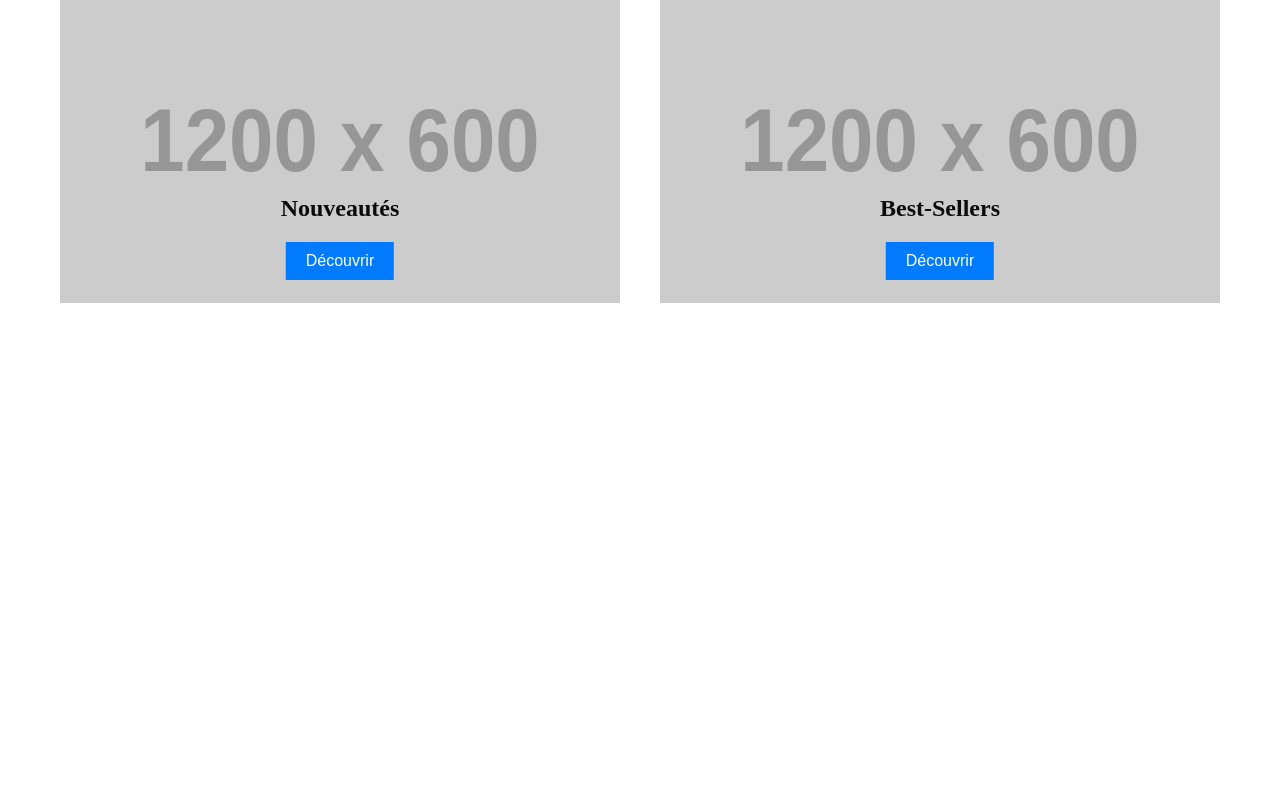
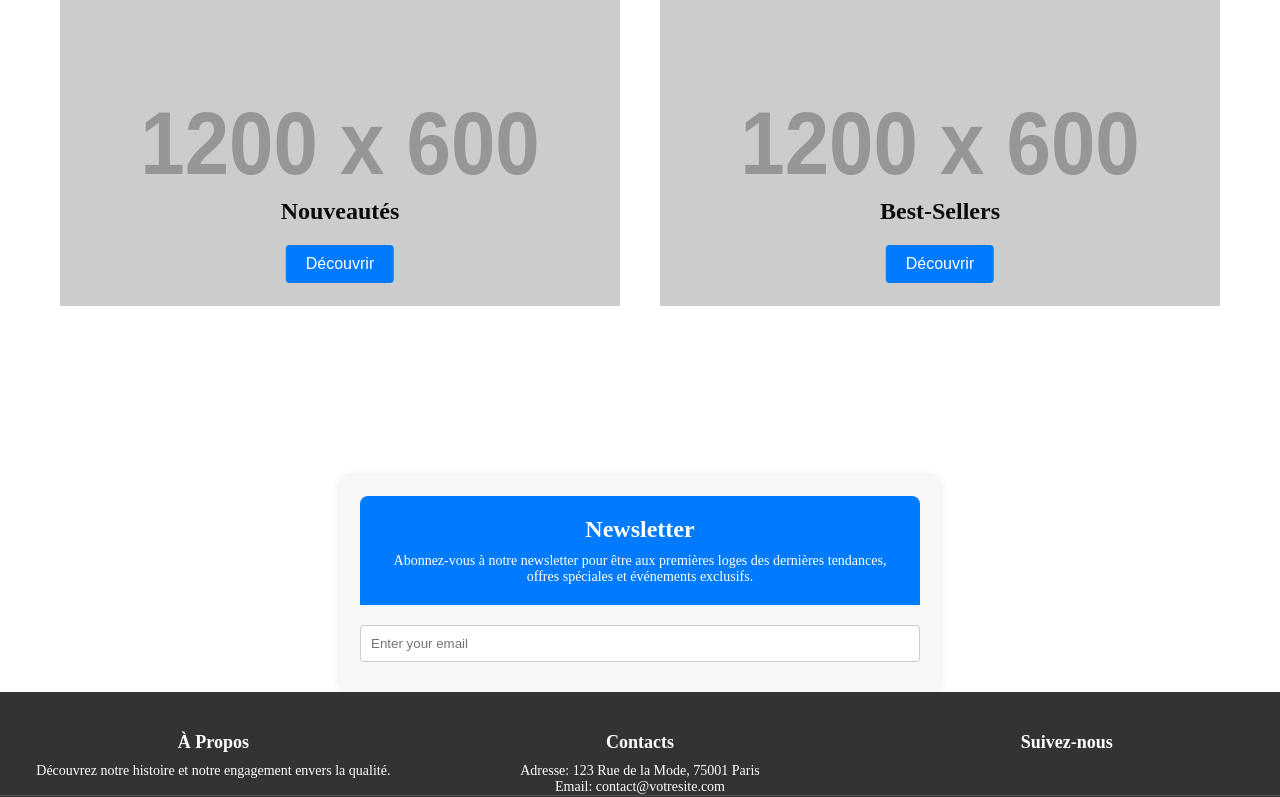
Before and after one commit to samiryakhlef/Mademoiselle-Dressing, a React (Vite) app: page / in a window 1280 px wide. Shown: the part 2000-2797 px from the top of the page. Before the commit the page ends 2473 px from the top, so only its background shows below. Built offline with nearby package versions, Linux system fonts and the light colour scheme.

Commit message:
ajout du footer et du formulaire de contact

```diff
--- a/src/App.jsx
+++ b/src/App.jsx
@@ -7,6 +7,7 @@ import { Accessories } from "./Pages/Accessories/Accessories";
 import { About } from './Pages/About/About.jsx';
 import { Products } from "./Pages/Products/Products.jsx";
 import { BestSellers } from "./Pages/BestSellers/BestSellers.jsx";
+import { ContactForm } from "./Components/Navbar/ContactForm/ContactForm.jsx"
 
 function App() {
   return (
@@ -21,6 +22,7 @@ function App() {
           <Route path="/accessoires" element={<Accessories />} />
           <Route path="/a-propos" element={<About />} />
           <Route path="/produits/:id/:title" element={<Products />} />
+          <Route path="/contact" element={<ContactForm/>} />
         </Routes>
       </BrowserRouter>
     </>
--- /dev/null
+++ b/src/Components/Footer/Footer.css
@@ -0,0 +1,49 @@
+/* Footer.css */
+
+.footer {
+    background-color: #333;
+    color: #fff;
+    padding: 40px 0;
+}
+
+.footer-container {
+    display: flex;
+    justify-content: space-around;
+    flex-wrap: wrap;
+}
+
+.footer-section {
+    flex: 1;
+    margin: 0 20px;
+}
+
+.footer-title {
+    font-size: 18px;
+    margin-bottom: 10px;
+}
+
+.footer-text {
+    font-size: 14px;
+}
+
+.footer-social-icons {
+    display: flex;
+    margin-top: 10px;
+}
+
+.footer-social-icon {
+    font-size: 24px;
+    margin-right: 10px;
+    color: #fff;
+    text-decoration: none;
+}
+
+.footer-bottom {
+    text-align: center;
+    padding-top: 20px;
+    border-top: 1px solid #555;
+}
+
+.footer-bottom-text {
+    font-size: 12px;
+}
--- /dev/null
+++ b/src/Components/Footer/Footer.jsx
@@ -0,0 +1,44 @@
+// Footer.js
+
+import './Footer.css';
+
+const Footer = () => {
+    return (
+        <footer className="footer">
+            <div className="footer-container">
+                <div className="footer-section">
+                    <h3 className="footer-title">À Propos</h3>
+                    <p className="footer-text">Découvrez notre histoire et notre engagement envers la qualité.</p>
+                </div>
+
+                <div className="footer-section">
+                    <h3 className="footer-title">Contacts</h3>
+                    <p className="footer-text">Adresse: 123 Rue de la Mode, 75001 Paris</p>
+                    <p className="footer-text">Email: contact@votresite.com</p>
+                </div>
+
+                <div className="footer-section">
+                    <h3 className="footer-title">Suivez-nous</h3>
+                    <div className="footer-social-icons">
+                        {/* Ajoutez ici vos icônes de réseaux sociaux */}
+                        <a href="#" className="footer-social-icon">
+                            <i className="fab fa-facebook"></i>
+                        </a>
+                        <a href="#" className="footer-social-icon">
+                            <i className="fab fa-twitter"></i>
+                        </a>
+                        <a href="#" className="footer-social-icon">
+                            <i className="fab fa-instagram"></i>
+                        </a>
+                    </div>
+                </div>
+            </div>
+
+            <div className="footer-bottom">
+                <p className="footer-bottom-text">© 2023 VotreSite. Tous droits réservés.</p>
+            </div>
+        </footer>
+    );
+};
+
+export default Footer;
--- /dev/null
+++ b/src/Components/Navbar/ContactForm/ContactForm.css
@@ -0,0 +1,52 @@
+/* ContactForm.css */
+
+.contact-form-container {
+    max-width: 400px;
+    margin-top: 30px;
+    margin: auto;
+    display: flex;
+    flex-direction: column;
+    justify-content: center;
+    padding: 20px;
+    box-shadow: 0 0 10px rgba(0, 0, 0, 0.1);
+    border-radius: 8px;
+    background-color: #f8f8f8;
+}
+
+h2 {
+    text-align: center;
+}
+
+form {
+    display: flex;
+    flex-direction: column;
+}
+
+label {
+    font-size: 14px;
+    margin-top: 10px;
+}
+
+input,
+textarea {
+    padding: 10px;
+    margin-bottom: 10px;
+    border: 1px solid #ccc;
+    border-radius: 4px;
+    box-sizing: border-box;
+}
+
+button {
+    background-color: #007bff;
+    color: #fff;
+    padding: 10px;
+    border: none;
+    border-radius: 4px;
+    cursor: pointer;
+    font-size: 16px;
+    transition: background-color 0.3s ease;
+}
+
+button:hover {
+    background-color: #0056b3;
+}
--- /dev/null
+++ b/src/Components/Navbar/ContactForm/ContactForm.jsx
@@ -0,0 +1,64 @@
+// ContactForm.js
+
+import  { useState } from 'react';
+import './ContactForm.css';
+
+export const ContactForm = () => {
+  const [formData, setFormData] = useState({
+    name: '',
+    email: '',
+    message: ''
+  });
+
+  const handleChange = (e) => {
+    const { name, value } = e.target;
+    setFormData({
+      ...formData,
+      [name]: value
+    });
+  };
+
+  const handleSubmit = (e) => {
+    e.preventDefault();
+    // Ajoutez ici la logique pour traiter le formulaire (envoyer un email, stocker en base de données, etc.)
+    console.log('Formulaire soumis :', formData);
+  };
+
+  return (
+    <div className="contact-form-container">
+      <h2>Contactez-nous</h2>
+      <form onSubmit={handleSubmit}>
+        <label htmlFor="name">Nom :</label>
+        <input
+          type="text"
+          id="name"
+          name="name"
+          value={formData.name}
+          onChange={handleChange}
+          required
+        />
+
+        <label htmlFor="email">Email :</label>
+        <input
+          type="email"
+          id="email"
+          name="email"
+          value={formData.email}
+          onChange={handleChange}
+          required
+        />
+
+        <label htmlFor="message">Message :</label>
+        <textarea
+          id="message"
+          name="message"
+          value={formData.message}
+          onChange={handleChange}
+          required
+        ></textarea>
+
+        <button type="submit">Envoyer</button>
+      </form>
+    </div>
+  );
+};
--- a/src/Components/Navbar/Menu/Menu.jsx
+++ b/src/Components/Navbar/Menu/Menu.jsx
@@ -30,6 +30,9 @@ export const Menu = () => {
                 <li className={currentPath === '/a-propos' ? 'active' : ''}>
                     <Link to="/a-propos">A Propos</Link>
                 </li>
+                <li className={currentPath === '/contact' ? 'active' : ''}>
+                    <Link to="/contact">Contact</Link>
+                </li>
             </ul>
         </>
     );
--- /dev/null
+++ b/src/Components/Newsletter/Newsletter.css
@@ -0,0 +1,65 @@
+/* Newsletter.css */
+
+.newsletter {
+    background-color: #f8f8f8;
+    padding: 20px;
+    border-radius: 8px;
+    box-shadow: 0 0 10px rgba(0, 0, 0, 0.1);
+    text-align: center;
+    max-width: 600px;
+    margin: 0 auto;
+}
+
+.newsletter-banner {
+    background-color: #007bff;
+    /* Couleur de fond du banner */
+    color: #fff;
+    /* Couleur du texte du banner */
+    padding: 20px;
+    border-top-left-radius: 8px;
+    border-top-right-radius: 8px;
+}
+
+.newsletter-title {
+    margin: 0;
+    font-size: 24px;
+}
+
+.newsletter-description {
+    margin-top: 10px;
+    font-size: 14px;
+}
+
+.newsletter-content {
+    display: flex;
+    flex-direction: column;
+    align-items: center;
+    margin-top: 20px;
+}
+
+.newsletter-input {
+    width: 100%;
+    padding: 10px;
+    margin-bottom: 10px;
+    border: 1px solid #ccc;
+    border-radius: 4px;
+    box-sizing: border-box;
+}
+
+.newsletter-button {
+    background-color: #007bff;
+    /* Couleur du bouton */
+    color: #fff;
+    /* Couleur du texte du bouton */
+    padding: 10px 20px;
+    border: none;
+    border-radius: 4px;
+    cursor: pointer;
+    font-size: 16px;
+    transition: background-color 0.3s ease;
+}
+
+.newsletter-button:hover {
+    background-color: #0056b3;
+    /* Couleur du bouton au survol */
+}
--- /dev/null
+++ b/src/Components/Newsletter/Newsletter.jsx
@@ -0,0 +1,18 @@
+import "./Newsletter.css";
+
+const Newsletter = () => {
+    return (
+        <div className="newsletter">
+            <div className="newsletter-banner">
+                <h2 className="newsletter-title">Newsletter</h2>
+                <p className="newsletter-description">Abonnez-vous à notre newsletter pour être aux premières loges des dernières tendances, offres spéciales et événements exclusifs.</p>
+            </div>
+            <div className="newsletter-content">
+                <input className="newsletter-input" type="email" name="email" id="newsletter-email" placeholder="Enter your email" />
+                <button className="newsletter-button">Subscribe</button>
+            </div>
+        </div>
+    );
+}
+
+export default Newsletter;
--- a/src/Pages/Home/Home.jsx
+++ b/src/Pages/Home/Home.jsx
@@ -4,6 +4,8 @@ import "../../Components/ExclusiveReleases/ExclusiveReleases.css";
 import { DealsBar } from "./DealsBar/DealsBar";
 import Categories from "./Categories/Categories";
 import { ExclusiveReleases } from "../../Components/ExclusiveReleases/ExclusiveReleases";
+import Newsletter from "../../Components/Newsletter/Newsletter";
+import Footer from "../../Components/Footer/Footer";
 
 /**
  * Composant Home.
@@ -33,6 +35,8 @@ export const Home = () => {
         <Categories />
         <DealsBar />
         <ExclusiveReleases/>
+        <Newsletter/>
+        <Footer/>
       </div>
     </div>
   );
```
